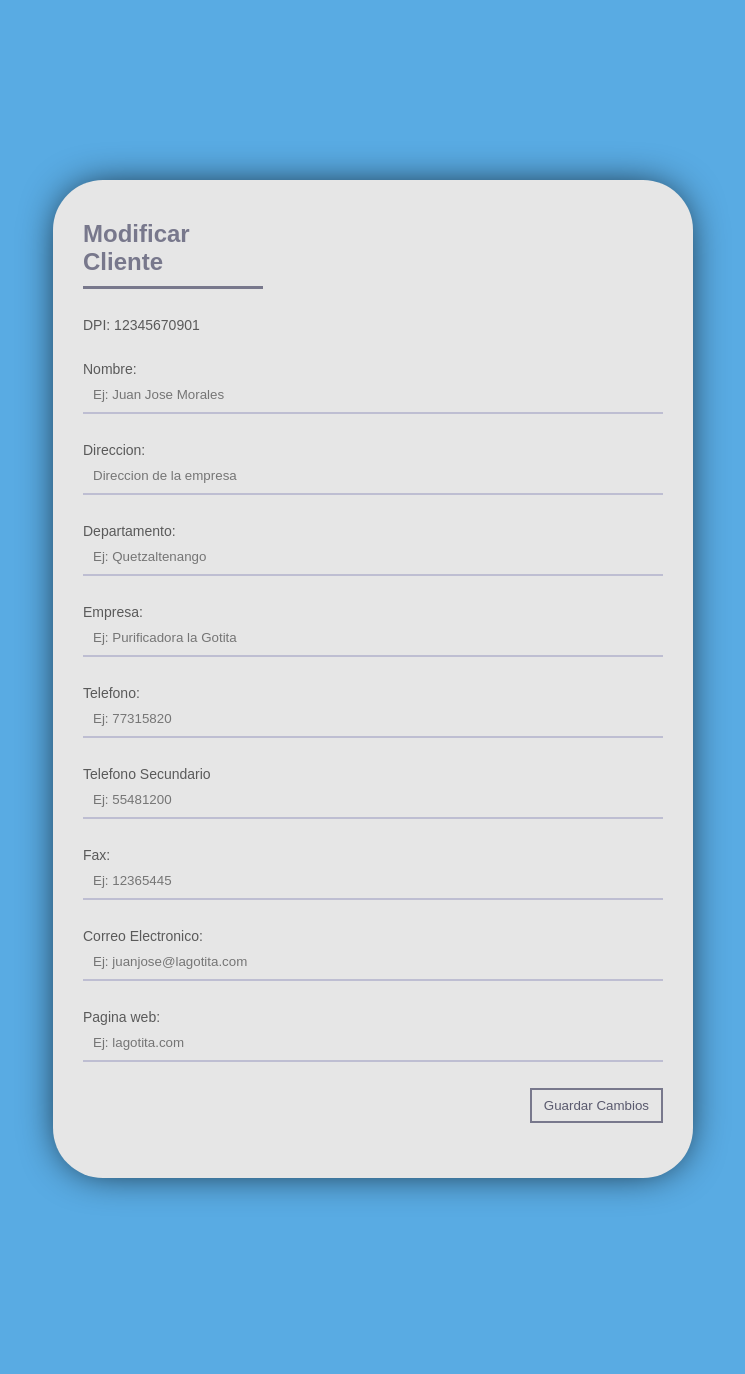
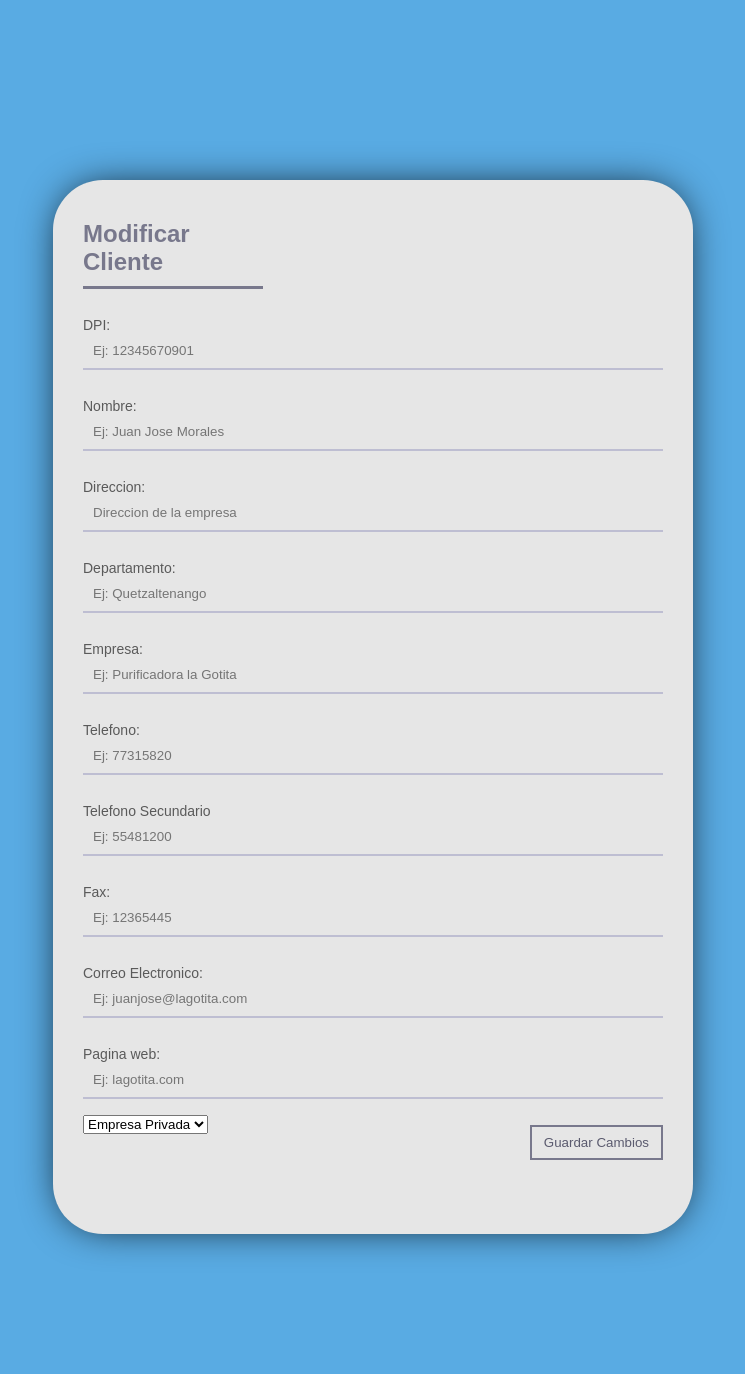
Before and after one commit to angelRacancoj/lab_aguas, a PHP site: page /view/Client/editClient.html in a window 1280 px wide. Shown: the top 1374 px of the page, without its empty margins (267-1012 px from the left). Before the commit the page ends 1199 px from the top, so only its background shows below. Run offline with PHP 8.4, Linux system fonts and the light colour scheme.

Commit message:
Cambios agregados

```diff
--- a/view/Client/conect.php
+++ b/view/Client/conect.php
@@ -38,7 +38,7 @@ function createClient($dpi,$name,$phone,$costum_id){
 	    die("Connection failed: " . $conn->connect_error);
 	}
 
-	$sql = "INSERT INTO `water_laboratory`.`CLIENT` (`dpi_client`, `name_client`, `phone_client`, `costum_client_id`) VALUES ($dpi,$name,$direction,$department,$company,$phone,$extra_phone,$fax,$email,$web,$costum);";
+	$sql = "INSERT INTO water_laboratory.CLIENT (dpi_client,name_client,direction_client,city_client,company_client,phone_client,phone_client_extra,phone_extra,email_client,web_site_client,costum_client_id) VALUES ($dpi,$name,$direction,$department,$company,$phone,$extra_phone,$fax,$email,$web,$costum);";
 
 	if ($conn->query($sql) === TRUE) {
 	    echo "New record created successfully";
--- a/view/Client/editClient.html
+++ b/view/Client/editClient.html
@@ -6,18 +6,25 @@
     <link rel="stylesheet" type="text/css" href="../../CSS/Forms/forms.css">
   </head>
   <body>
-    <form class="form">
+    <form class="form" method="post" action="conect.php">
       <h2>Modificar Cliente</h2>
-      <p type="DPI: 12345670901"></p>
-      <p type="Nombre:"><input placeholder="Ej: Juan Jose Morales"></input></p>
-      <p type="Direccion:"><input placeholder="Direccion de la empresa"></input></p>
-      <p type="Departamento:"><input placeholder="Ej: Quetzaltenango"></input></p>
-      <p type="Empresa:"><input placeholder="Ej: Purificadora la Gotita"></input></p>
-      <p type="Telefono:"><input placeholder="Ej: 77315820"></input></p>
-      <p type="Telefono Secundario"><input placeholder="Ej: 55481200"></input></p>
-      <p type="Fax:"><input placeholder="Ej: 12365445"></input></p>
-      <p type="Correo Electronico:"><input placeholder="Ej: juanjose@lagotita.com"></input></p>
-      <p type="Pagina web:"><input placeholder="Ej: lagotita.com"></input></p>
+      <p type="DPI:"><input type="number" placeholder="Ej: 12345670901" min="12" name="dpi"></input></p>
+      <p type="Nombre:"><input type="text" placeholder="Ej: Juan Jose Morales" name="client_name"></input></p>
+      <p type="Direccion:"><input type="text" placeholder="Direccion de la empresa" name="direction"></input></p>
+      <p type="Departamento:"><input type="text" placeholder="Ej: Quetzaltenango" name="department"></input></p>
+      <p type="Empresa:"><input type="text" placeholder="Ej: Purificadora la Gotita" name="company"></input></p>
+      <p type="Telefono:"><input type="number" placeholder="Ej: 77315820" min="7" name="phone"></input></p>
+      <p type="Telefono Secundario"><input type="number" placeholder="Ej: 55481200" min="7" name="extra_phone"></input></p>
+      <p type="Fax:"><input placeholder="Ej: 12365445" name="fax"></input></p>
+      <p type="Correo Electronico:"><input type="email" placeholder="Ej: juanjose@lagotita.com" name="email"></input></p>
+      <p type="Pagina web:"><input type="text" placeholder="Ej: lagotita.com" name="web"></input></p>
+      <select name="costum">
+        <option value="1">Empresa Privada</option>
+        <option value="2">Empresa Mixta</option>
+        <option value="3">Gobierno</option>
+        <option value="4">Estudiante</option>
+        <option value="5">ONG</option>
+      </select>
 
       <button>Guardar Cambios</button>
     <!--  <div>
```
